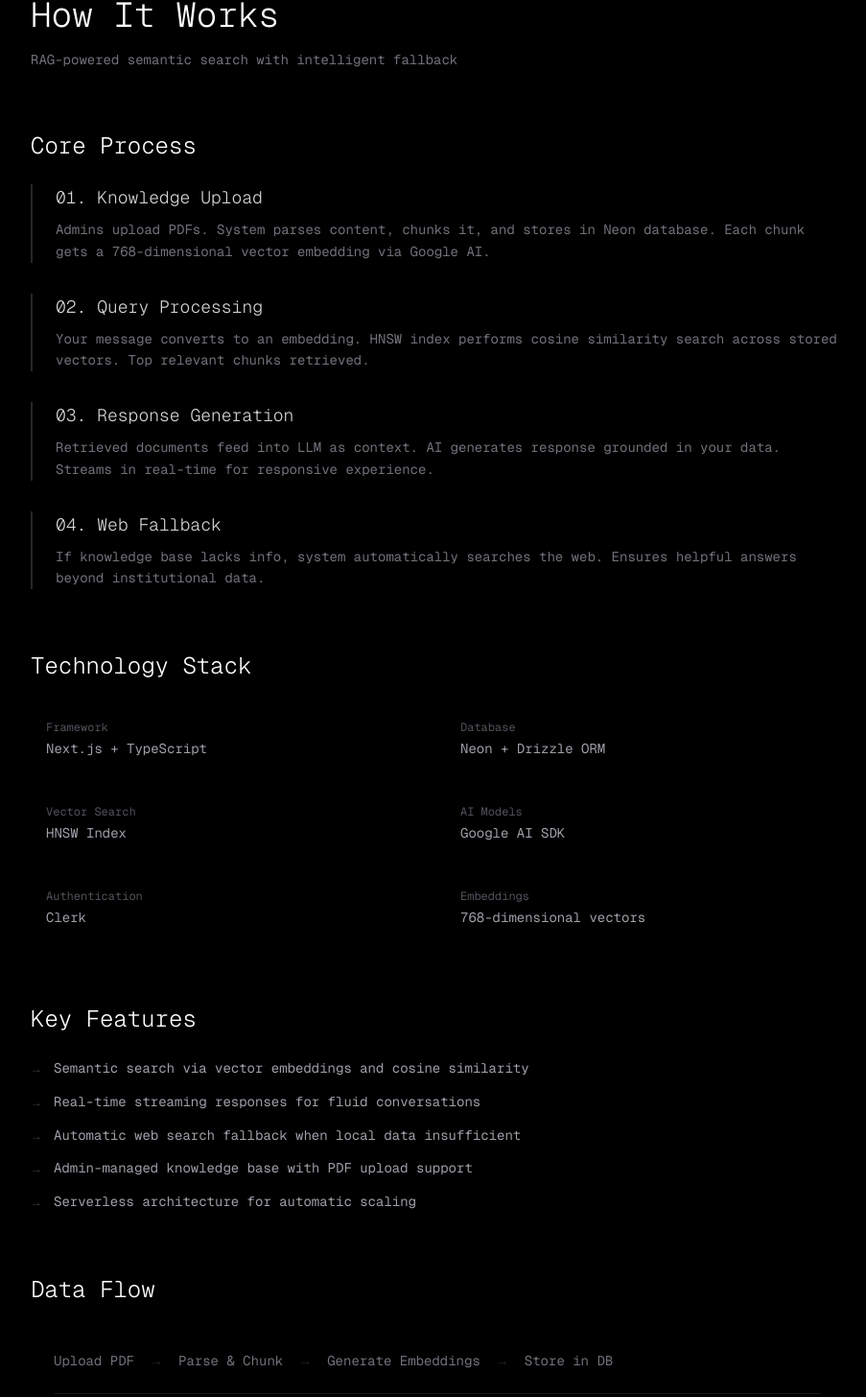
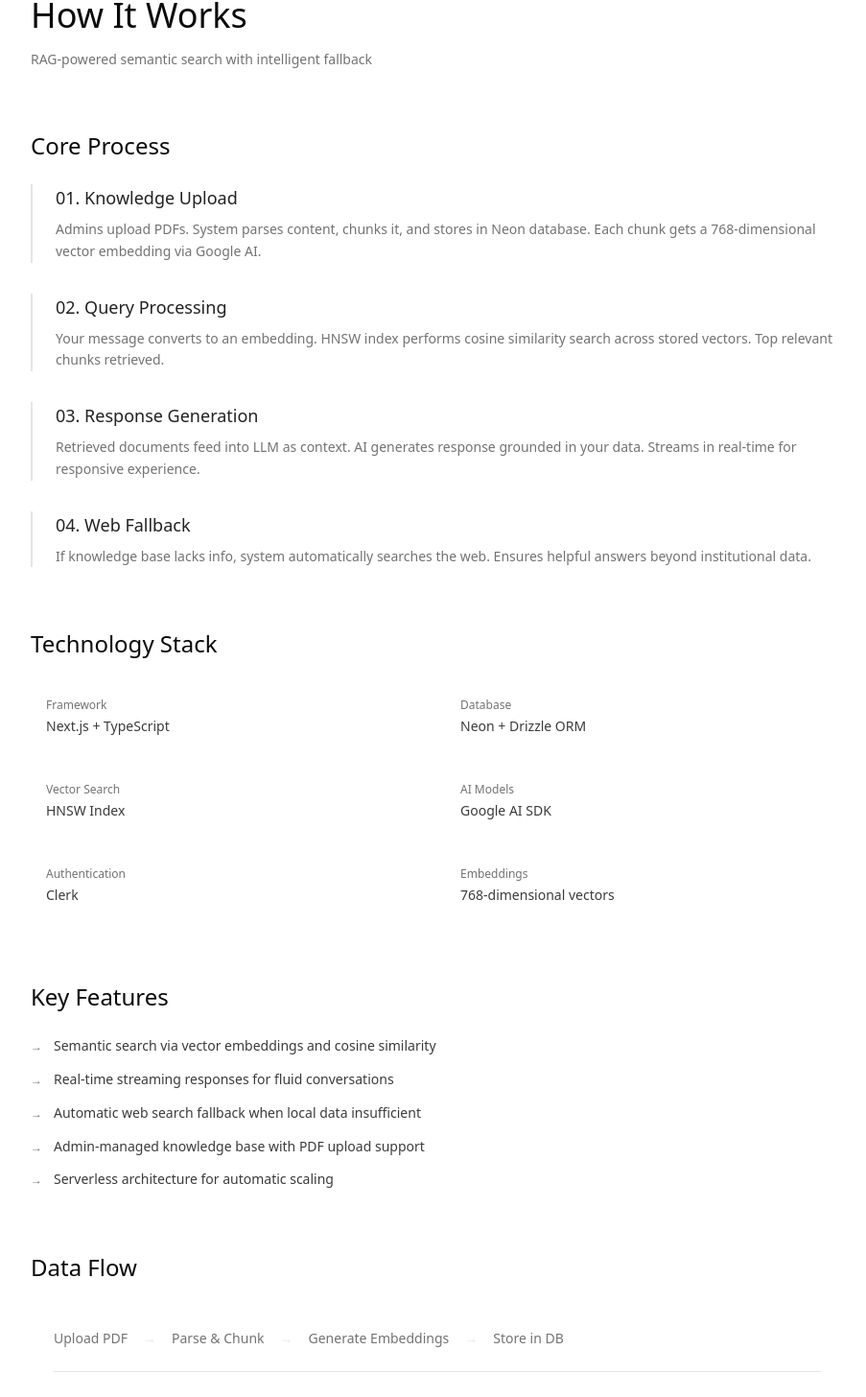
Before and after one commit to moroii69/rag-bash-a, a Next.js app: page /how-it-works in a window 1280 px wide. Shown: the part 125-1581 px from the top of the page at 96% size, without its empty margins (184-1087 px from the left). Built offline with nearby package versions, Linux system fonts and the light colour scheme; no server answers.

Commit message:
style: update UI components for consistency and improved readability across pages

```diff
--- a/src/app/globals.css
+++ b/src/app/globals.css
@@ -120,14 +120,14 @@
     @apply bg-background text-foreground;
   }
 }
-.scrollbar-clean {
+/* .scrollbar-clean {
   overflow-x: hidden;
   &::-webkit-scrollbar {
     display: none;
   }
   -ms-overflow-style: none;
   scrollbar-width: none;
-}
+} */
 
 form.border {
   border-width: 0 !important;
@@ -152,3 +152,21 @@ form[role="form"]:focus-within {
 .border {
   border-width: 0 !important;
 }
+
+::-webkit-scrollbar {
+  width: 6px;
+}
+
+::-webkit-scrollbar-track {
+  background: transparent;
+}
+
+::-webkit-scrollbar-thumb {
+  background-color: var(--primary);
+  border-radius: 4px;
+}
+
+* {
+  scrollbar-width: thin;
+  scrollbar-color: var(--primary) transparent;
+}
--- a/src/app/how-it-works/page.tsx
+++ b/src/app/how-it-works/page.tsx
@@ -4,59 +4,63 @@ import { useState } from "react";
 
 export default function HowItWorks() {
   return (
-    <div className="min-h-screen bg-black text-white font-mono">
+    <div className="min-h-screen bg-background text-foreground">
       <Navigation />
 
       <main className="max-w-4xl mx-auto px-6 py-16">
         <div className="mb-16">
-          <h1 className="text-4xl font-light mb-4 text-white">How It Works</h1>
-          <p className="text-zinc-500 text-sm">
+          <h1 className="text-4xl font-light mb-4 text-foreground">
+            How It Works
+          </h1>
+          <p className="text-muted-foreground text-sm">
             RAG-powered semantic search with intelligent fallback
           </p>
         </div>
 
         <section className="mb-16">
-          <h2 className="text-2xl font-light mb-6 text-white">Core Process</h2>
+          <h2 className="text-2xl font-light mb-6 text-foreground">
+            Core Process
+          </h2>
 
           <div className="space-y-8">
-            <div className="border-l-2 border-zinc-800 pl-6">
-              <h3 className="text-lg font-light mb-2 text-zinc-300">
+            <div className="border-l-2 border-border pl-6">
+              <h3 className="text-lg font-light mb-2 text-foreground/90">
                 01. Knowledge Upload
               </h3>
-              <p className="text-zinc-500 leading-relaxed text-sm">
+              <p className="text-muted-foreground leading-relaxed text-sm">
                 Admins upload PDFs. System parses content, chunks it, and stores
                 in Neon database. Each chunk gets a 768-dimensional vector
                 embedding via Google AI.
               </p>
             </div>
 
-            <div className="border-l-2 border-zinc-800 pl-6">
-              <h3 className="text-lg font-light mb-2 text-zinc-300">
+            <div className="border-l-2 border-border pl-6">
+              <h3 className="text-lg font-light mb-2 text-foreground/90">
                 02. Query Processing
               </h3>
-              <p className="text-zinc-500 leading-relaxed text-sm">
+              <p className="text-muted-foreground leading-relaxed text-sm">
                 Your message converts to an embedding. HNSW index performs
                 cosine similarity search across stored vectors. Top relevant
                 chunks retrieved.
               </p>
             </div>
 
-            <div className="border-l-2 border-zinc-800 pl-6">
-              <h3 className="text-lg font-light mb-2 text-zinc-300">
+            <div className="border-l-2 border-border pl-6">
+              <h3 className="text-lg font-light mb-2 text-foreground/90">
                 03. Response Generation
               </h3>
-              <p className="text-zinc-500 leading-relaxed text-sm">
+              <p className="text-muted-foreground leading-relaxed text-sm">
                 Retrieved documents feed into LLM as context. AI generates
                 response grounded in your data. Streams in real-time for
                 responsive experience.
               </p>
             </div>
 
-            <div className="border-l-2 border-zinc-800 pl-6">
-              <h3 className="text-lg font-light mb-2 text-zinc-300">
+            <div className="border-l-2 border-border pl-6">
+              <h3 className="text-lg font-light mb-2 text-foreground/90">
                 04. Web Fallback
               </h3>
-              <p className="text-zinc-500 leading-relaxed text-sm">
+              <p className="text-muted-foreground leading-relaxed text-sm">
                 If knowledge base lacks info, system automatically searches the
                 web. Ensures helpful answers beyond institutional data.
               </p>
@@ -65,69 +69,77 @@ export default function HowItWorks() {
         </section>
 
         <section className="mb-16">
-          <h2 className="text-2xl font-light mb-6 text-white">
+          <h2 className="text-2xl font-light mb-6 text-foreground">
             Technology Stack
           </h2>
 
           <div className="grid grid-cols-2 gap-4">
-            <div className="border border-zinc-900 p-4">
-              <p className="text-xs text-zinc-600 mb-1">Framework</p>
-              <p className="text-zinc-400 text-sm">Next.js + TypeScript</p>
+            <div className="border border-border p-4 bg-card">
+              <p className="text-xs text-muted-foreground mb-1">Framework</p>
+              <p className="text-foreground/80 text-sm">Next.js + TypeScript</p>
             </div>
-            <div className="border border-zinc-900 p-4">
-              <p className="text-xs text-zinc-600 mb-1">Database</p>
-              <p className="text-zinc-400 text-sm">Neon + Drizzle ORM</p>
+            <div className="border border-border p-4 bg-card">
+              <p className="text-xs text-muted-foreground mb-1">Database</p>
+              <p className="text-foreground/80 text-sm">Neon + Drizzle ORM</p>
             </div>
-            <div className="border border-zinc-900 p-4">
-              <p className="text-xs text-zinc-600 mb-1">Vector Search</p>
-              <p className="text-zinc-400 text-sm">HNSW Index</p>
+            <div className="border border-border p-4 bg-card">
+              <p className="text-xs text-muted-foreground mb-1">
+                Vector Search
+              </p>
+              <p className="text-foreground/80 text-sm">HNSW Index</p>
             </div>
-            <div className="border border-zinc-900 p-4">
-              <p className="text-xs text-zinc-600 mb-1">AI Models</p>
-              <p className="text-zinc-400 text-sm">Google AI SDK</p>
+            <div className="border border-border p-4 bg-card">
+              <p className="text-xs text-muted-foreground mb-1">AI Models</p>
+              <p className="text-foreground/80 text-sm">Google AI SDK</p>
             </div>
-            <div className="border border-zinc-900 p-4">
-              <p className="text-xs text-zinc-600 mb-1">Authentication</p>
-              <p className="text-zinc-400 text-sm">Clerk</p>
+            <div className="border border-border p-4 bg-card">
+              <p className="text-xs text-muted-foreground mb-1">
+                Authentication
+              </p>
+              <p className="text-foreground/80 text-sm">Clerk</p>
             </div>
-            <div className="border border-zinc-900 p-4">
-              <p className="text-xs text-zinc-600 mb-1">Embeddings</p>
-              <p className="text-zinc-400 text-sm">768-dimensional vectors</p>
+            <div className="border border-border p-4 bg-card">
+              <p className="text-xs text-muted-foreground mb-1">Embeddings</p>
+              <p className="text-foreground/80 text-sm">
+                768-dimensional vectors
+              </p>
             </div>
           </div>
         </section>
 
         <section className="mb-16">
-          <h2 className="text-2xl font-light mb-6 text-white">Key Features</h2>
+          <h2 className="text-2xl font-light mb-6 text-foreground">
+            Key Features
+          </h2>
 
           <div className="space-y-3">
             <div className="flex items-start gap-3">
-              <span className="text-zinc-700 text-xs mt-1">→</span>
-              <p className="text-zinc-400 text-sm leading-relaxed">
+              <span className="text-muted-foreground text-xs mt-1">→</span>
+              <p className="text-foreground/80 text-sm leading-relaxed">
                 Semantic search via vector embeddings and cosine similarity
               </p>
             </div>
             <div className="flex items-start gap-3">
-              <span className="text-zinc-700 text-xs mt-1">→</span>
-              <p className="text-zinc-400 text-sm leading-relaxed">
+              <span className="text-muted-foreground text-xs mt-1">→</span>
+              <p className="text-foreground/80 text-sm leading-relaxed">
                 Real-time streaming responses for fluid conversations
               </p>
             </div>
             <div className="flex items-start gap-3">
-              <span className="text-zinc-700 text-xs mt-1">→</span>
-              <p className="text-zinc-400 text-sm leading-relaxed">
+              <span className="text-muted-foreground text-xs mt-1">→</span>
+              <p className="text-foreground/80 text-sm leading-relaxed">
                 Automatic web search fallback when local data insufficient
               </p>
             </div>
             <div className="flex items-start gap-3">
-              <span className="text-zinc-700 text-xs mt-1">→</span>
-              <p className="text-zinc-400 text-sm leading-relaxed">
+              <span className="text-muted-foreground text-xs mt-1">→</span>
+              <p className="text-foreground/80 text-sm leading-relaxed">
                 Admin-managed knowledge base with PDF upload support
               </p>
             </div>
             <div className="flex items-start gap-3">
-              <span className="text-zinc-700 text-xs mt-1">→</span>
-              <p className="text-zinc-400 text-sm leading-relaxed">
+              <span className="text-muted-foreground text-xs mt-1">→</span>
+              <p className="text-foreground/80 text-sm leading-relaxed">
                 Serverless architecture for automatic scaling
               </p>
             </div>
@@ -135,44 +147,46 @@ export default function HowItWorks() {
         </section>
 
         <section className="mb-16">
-          <h2 className="text-2xl font-light mb-6 text-white">Data Flow</h2>
+          <h2 className="text-2xl font-light mb-6 text-foreground">
+            Data Flow
+          </h2>
 
-          <div className="border border-zinc-900 p-6">
-            <div className="flex items-center gap-4 text-sm text-zinc-500">
+          <div className="border border-border p-6 bg-card">
+            <div className="flex items-center gap-4 text-sm text-muted-foreground">
               <span>Upload PDF</span>
-              <span className="text-zinc-800">→</span>
+              <span className="text-border">→</span>
               <span>Parse & Chunk</span>
-              <span className="text-zinc-800">→</span>
+              <span className="text-border">→</span>
               <span>Generate Embeddings</span>
-              <span className="text-zinc-800">→</span>
+              <span className="text-border">→</span>
               <span>Store in DB</span>
             </div>
-            <div className="my-6 border-t border-zinc-900"></div>
-            <div className="flex items-center gap-4 text-sm text-zinc-500">
+            <div className="my-6 border-t border-border"></div>
+            <div className="flex items-center gap-4 text-sm text-muted-foreground">
               <span>User Query</span>
-              <span className="text-zinc-800">→</span>
+              <span className="text-border">→</span>
               <span>Embed Query</span>
-              <span className="text-zinc-800">→</span>
+              <span className="text-border">→</span>
               <span>Vector Search</span>
-              <span className="text-zinc-800">→</span>
+              <span className="text-border">→</span>
               <span>AI Response</span>
             </div>
           </div>
         </section>
 
-        <div className="border-t border-zinc-900 pt-8">
+        <div className="border-t border-border pt-8">
           <a
             href="/"
-            className="text-zinc-500 hover:text-zinc-300 text-sm transition-colors"
+            className="text-muted-foreground hover:text-foreground text-sm transition-colors"
           >
             ← Back to chat
           </a>
         </div>
       </main>
 
-      <footer className="border-t border-zinc-900 px-6 py-8 mt-20">
-        <div className="max-w-4xl mx-auto flex items-center justify-between text-xs text-zinc-700">
-          <span>v1.0.3</span>
+      <footer className="border-t border-border px-6 py-8 mt-20">
+        <div className="max-w-4xl mx-auto flex items-center justify-between text-xs text-muted-foreground">
+          <span>v1.0.4</span>
           <span>Last updated: October 2025</span>
         </div>
       </footer>
--- a/src/app/page.tsx
+++ b/src/app/page.tsx
@@ -95,7 +95,7 @@ export default function Home() {
         transition={{ duration: 0.8, delay: 1.2 }}
         className="absolute top-6 left-6 z-10 flex items-center gap-4 text-xs text-zinc-600"
       >
-        <span>v1.0.3</span>
+        <span>v1.0.4</span>
         <span className="text-zinc-800">|</span>
         <span>no data stored</span>
       </motion.div>
```
Also changed, not shown: src/app/api/chat/route.ts (+64 -42 lines), src/app/chat/page.tsx (+3 -14 lines), src/app/privacy-policy/page.tsx (+63 -49 lines), src/app/terms/page.tsx (+46 -38 lines).
